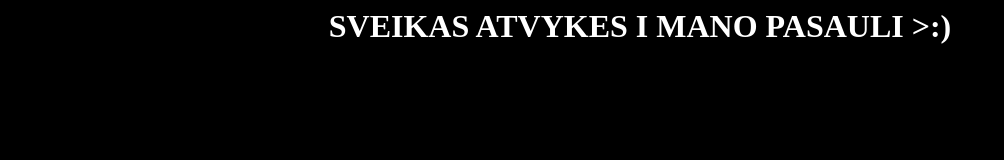
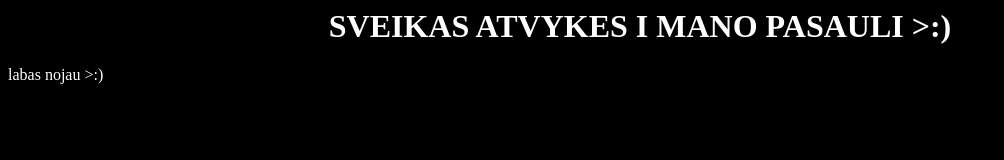
Before and after one commit to hiscookie6-9/l, a plain HTML site: page index.html in a window 1280 px wide. Shown: the whole page, without its empty margins (0-1004 px from the left). Drawn offline with Linux system fonts and the light colour scheme.

Commit message:
Update index.html

```diff
--- a/index.html
+++ b/index.html
@@ -1,3 +1,4 @@
 <body style="background-color: black; color: white;">
   <center><h1><b>SVEIKAS ATVYKES I MANO PASAULI >:)</b></h1></center>
 </body>
+labas nojau >:)
```
